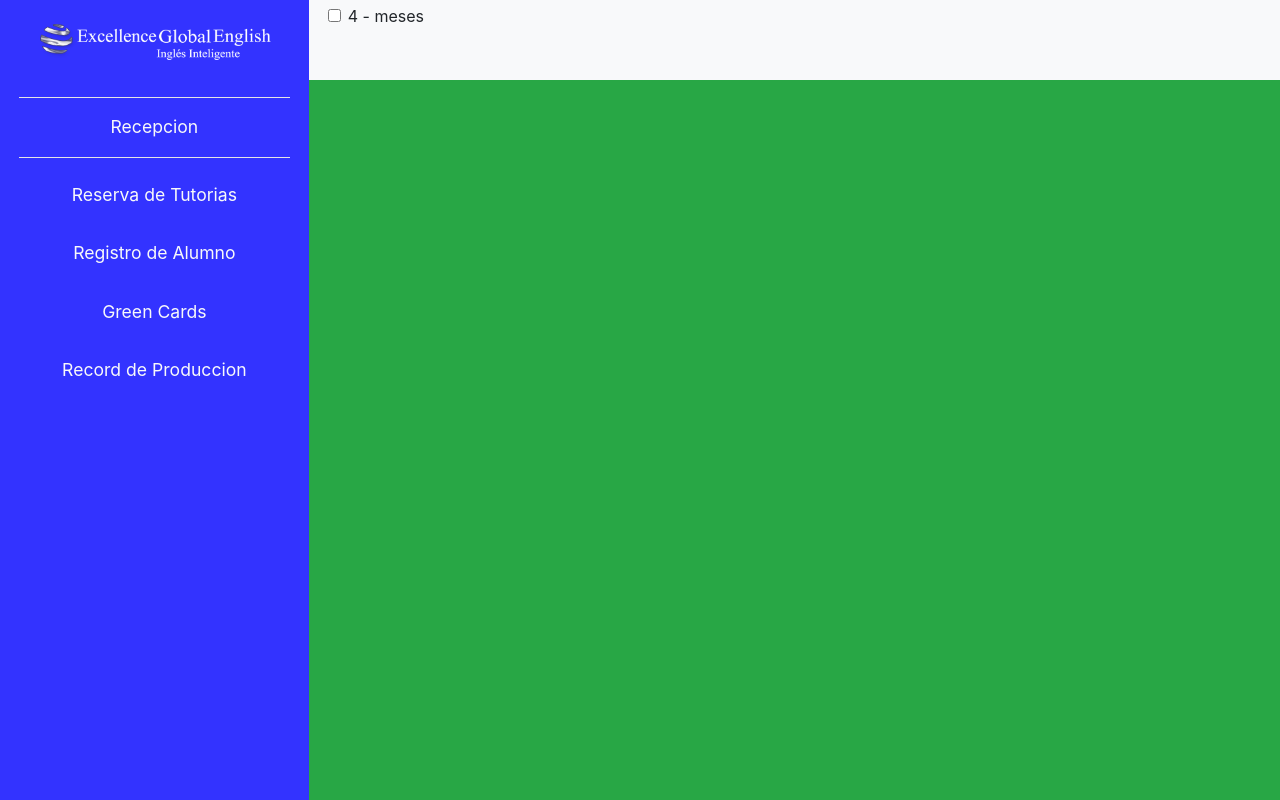
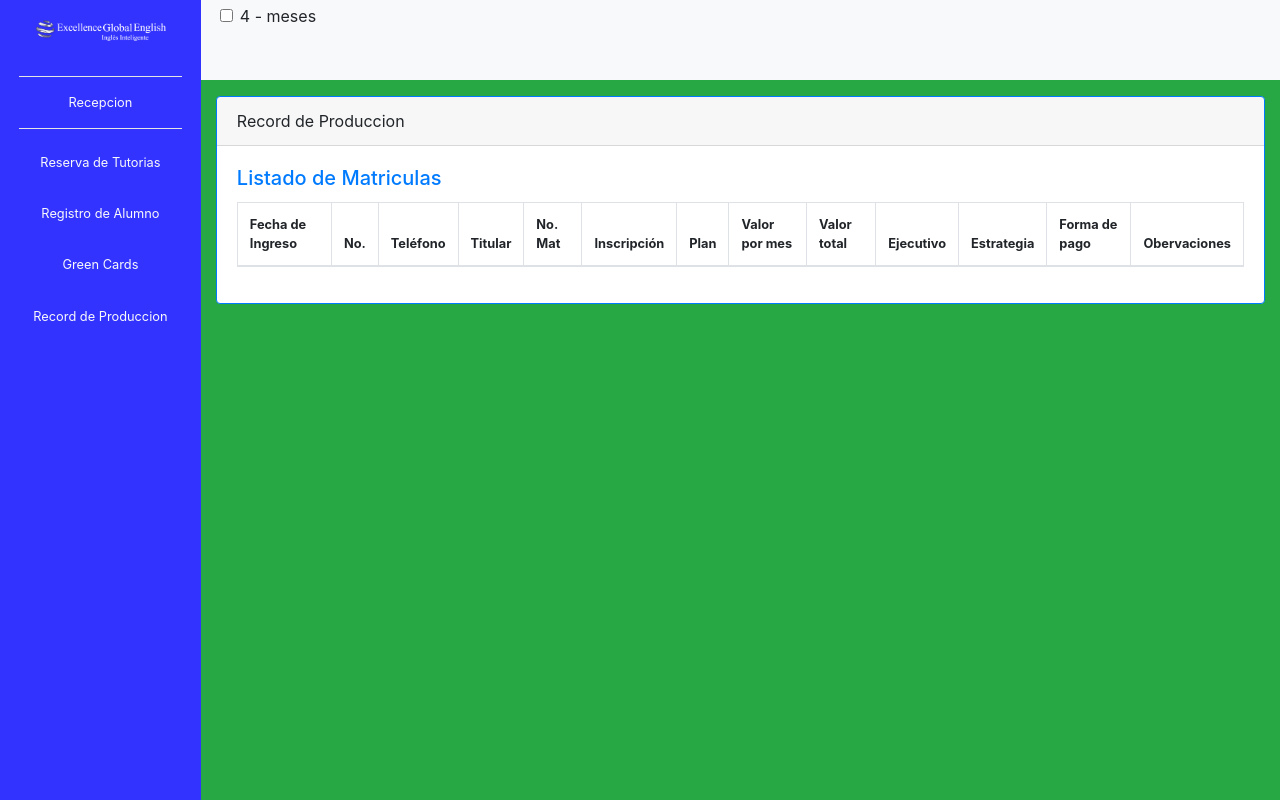
Before and after one commit to JosueIsmaelLopez/academia-app, an Angular app: page / in a window 1280 px wide. Built offline with nearby package versions, Linux system fonts and the light colour scheme.

Commit message:
Cambiando las dimensiones de rejillas

```diff
--- a/src/app/components/main/main.component.html
+++ b/src/app/components/main/main.component.html
@@ -1,10 +1,10 @@
 <div class="main">
   <div class="container-fluid pl-0">
     <div class="row">
-      <div class="col-md-3 pr-0">
+      <div class="col-md-2 pr-0">
         <app-panel></app-panel>
       </div>
-      <div class="col-md-9 pl-0 pr-0">
+      <div class="col-md-10 pl-0 pr-0">
         <div class="fondo">
           <div class="dark-overlay">
             <!-- Ingresar componentes a mostrar -->
--- a/src/app/components/panel/panel.component.html
+++ b/src/app/components/panel/panel.component.html
@@ -7,7 +7,7 @@
       <hr class="ml-1 mr-1" style="background-color: white;">
       <div class="container">
         <div class="row justify-content-center align-items-center">
-          <span style="font-size: 1.1rem" class="text-light">Recepcion</span>
+          <span style="font-size: .8rem" class="text-light">Recepcion</span>
         </div>
       </div>
       <hr class="ml-1 mr-1" style="background-color: white;">
@@ -16,7 +16,7 @@
         <div class="container pl-0 pr-0">
           <div class="row justify-content-center">
             <a class="nav-link" href="#">
-              <p class="text-light">Reserva de Tutorias</p>
+              <p class="text-light" style="font-size: .8rem">Reserva de Tutorias</p>
             </a>
           </div>
         </div>
@@ -26,7 +26,7 @@
         <div class="container">
           <div class="row justify-content-center">
             <a class="nav-link" href="#">
-              <p class="text-light">Registro de Alumno</p>
+              <p class="text-light" style="font-size: .8rem">Registro de Alumno</p>
             </a>
           </div>
         </div>
@@ -36,7 +36,7 @@
         <div class="container">
           <div class="row justify-content-center">
             <a class="nav-link" href="#">
-              <p class="text-light">Green Cards</p>
+              <p class="text-light" style="font-size: .8rem">Green Cards</p>
             </a>
           </div>
         </div>
@@ -46,7 +46,7 @@
         <div class="container">
           <div class="row justify-content-center">
             <a class="nav-link" href="#">
-              <p class="text-light">Record de Produccion</p>
+              <p class="text-light" style="font-size: .8rem">Record de Produccion</p>
             </a>
           </div>
         </div>
--- a/src/app/components/recepcion/record/record.component.html
+++ b/src/app/components/recepcion/record/record.component.html
@@ -18,6 +18,48 @@
     <div class="row justify-content-center bg-success" style="height: 90vh;">
       <!-- Tabla a mostrar -->
       <div class="col-lg-12">
+        <div class="card border-primary mb-3 my-3">
+          <div class="card-header">Record de Produccion</div>
+          <div class="card-body text-primary">
+            <h5 class="card-title">Listado de Matriculas</h5>
+            <!-- Tabla -->
+            <table class="table table-bordered table-striped" style="font-size: .8rem;">
+              <thead>
+                <tr>
+                  <th>Fecha de Ingreso</th>
+                  <th>No.</th>
+                  <th>Teléfono</th>
+                  <th>Titular</th>
+                  <th>No. Mat</th>
+                  <th>Inscripción</th>
+                  <th>Plan</th>
+                  <th>Valor por mes</th>
+                  <th>Valor total</th>
+                  <th>Ejecutivo</th>
+                  <th>Estrategia</th>
+                  <th>Forma de pago</th>
+                  <th>Obervaciones</th>
+                </tr>
+              </thead>
+              <tbody>
+                <tr *ngFor="let matricula of record">
+                  <td>{{ matricula.fechaIng }}</td>
+                  <td>{{ matricula.no }}</td>
+                  <td>{{ matricula.telefono }}</td>
+                  <td>{{ matricula.NoMat }}</td>
+                  <td>{{ matricula.inscripcion }}</td>
+                  <td>{{ matricula.plan }}</td>
+                  <td>{{ matricula.valorMes }}</td>
+                  <td>{{ matricula.valorTotal }}</td>
+                  <td>{{ matricula.ejecutivo }}</td>
+                  <td>{{ matricula.estrategia }}</td>
+                  <td>{{ matricula.formaPago }}</td>
+                  <td>{{ matricula.observacion }}</td>
+                </tr>
+              </tbody>
+            </table>
+          </div>
+        </div>
       </div>
     </div>
   </div>
--- a/src/app/components/recepcion/record/record.component.ts
+++ b/src/app/components/recepcion/record/record.component.ts
@@ -1,4 +1,5 @@
 import { Component, OnInit } from '@angular/core';
+import { RecordProduccion } from './RecordProduccion';
 
 @Component({
   selector: 'app-record',
@@ -7,6 +8,7 @@ import { Component, OnInit } from '@angular/core';
 })
 export class RecordComponent implements OnInit {
 
+  record: RecordProduccion[];
   constructor() { }
 
   ngOnInit() {
```
Also changed, not shown: src/app/components/recepcion/record/RecordProduccion.ts (added, +13 -0 lines).
